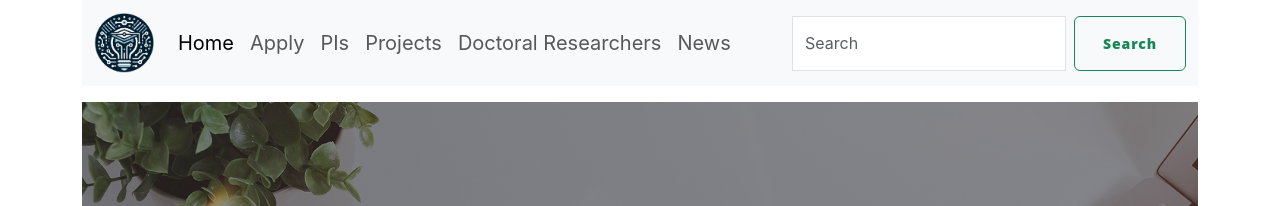
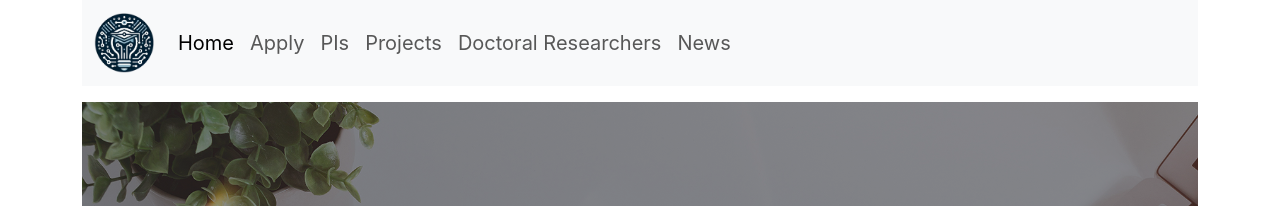
Before and after one commit to rtg-cause/rtg-cause.github.io, a Jekyll site: the page built from index.html, in a window 1280 px wide. Shown: the top 206 px of the page. Built offline with Jekyll 4.4.1, drawn with Linux system fonts in a browser that asks for light colours; nearby versions of some CDN libraries.

Commit message:
Search function is not needed for now.

```diff
--- a/_includes/navigation.html
+++ b/_includes/navigation.html
@@ -15,10 +15,6 @@
         </li>
         {% endfor %}
       </ul>
-      <form class="d-flex" role="search">
-        <input class="form-control me-2" type="search" placeholder="Search" aria-label="Search">
-        <button class="btn btn-outline-success" type="submit">Search</button>
-      </form>
     </div>
   </div>
 </nav>
```
